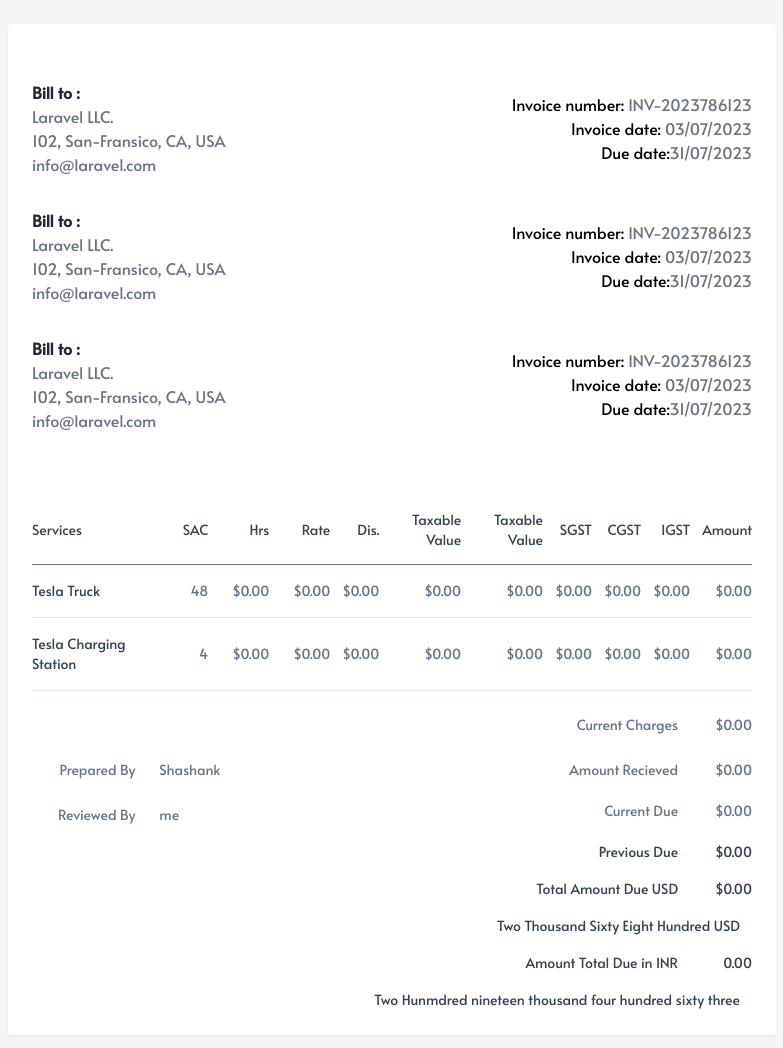
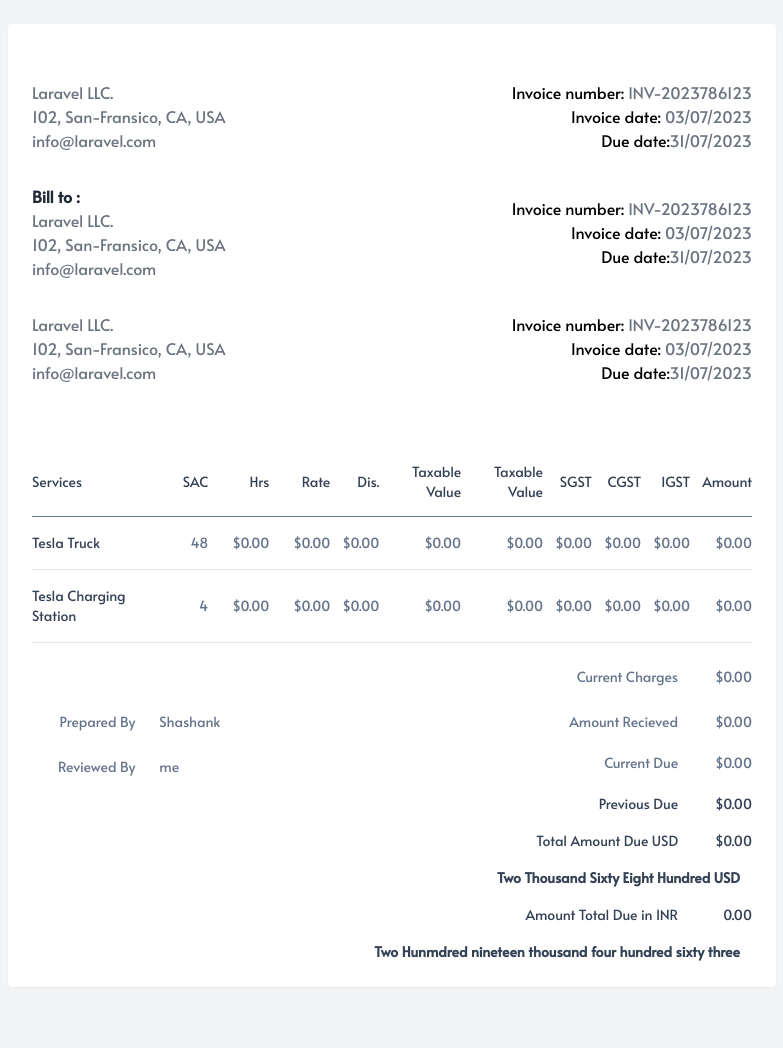
Before and after one commit to official-shashank/tailwind-invoice, a plain HTML site: page index.html in a window 1280 px wide. Shown: the whole page, without its empty margins (248-1031 px from the left). After the commit the page ends 1011 px from the top, so only its background shows below. Drawn offline with nearby package versions, Linux system fonts and the light colour scheme.

Commit message:
minor changes in font

```diff
--- a/index.html
+++ b/index.html
@@ -37,7 +37,7 @@
       <!-- Client info -->
       <div class="grid grid-cols-2 items-center mt-8">
         <div>
-          <p class="font-bold text-gray-800">Bill to :</p>
+          <!-- <p class="font-bold text-gray-800">Bill to :</p> -->
           <p class="text-gray-500">
             Laravel LLC.
             <br />
@@ -83,7 +83,7 @@
       </div>
       <div class="grid grid-cols-2 items-center mt-8">
         <div>
-          <p class="font-bold text-gray-800">Bill to :</p>
+          <!-- <p class="font-bold text-gray-800">Bill to :</p> -->
           <p class="text-gray-500">
             Laravel LLC.
             <br />
@@ -290,7 +290,7 @@
                     </td>
                 </tr>
                 <tr>
-                    <th scope="row" colspan="12" class=" hidden pt-4 pl-6 pr-3 text-sm font-normal text-right text-slate-700 sm:table-cell md:pl-0">
+                    <th scope="row" colspan="12" class=" font-bold hidden pt-4 pl-6 pr-3 text-sm  text-right text-slate-700 sm:table-cell md:pl-0">
                      Two Thousand Sixty Eight Hundred USD
                     </th>
 
@@ -307,7 +307,7 @@
                 </tr>
 
                 <tr class="mt-6">
-                    <th scope="row" colspan="12" class="hidden pt-4 pl-6 pr-3 text-sm font-normal text-right text-slate-700 sm:table-cell md:pl-0">
+                    <th scope="row" colspan="12" class="font-bold hidden pt-4 pl-6 pr-3 text-sm  text-right text-slate-700 sm:table-cell md:pl-0">
                     Two Hunmdred nineteen thousand four hundred sixty three
                      </th>
 
```
